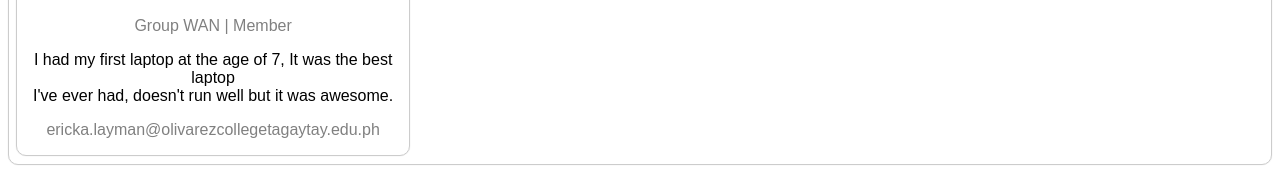
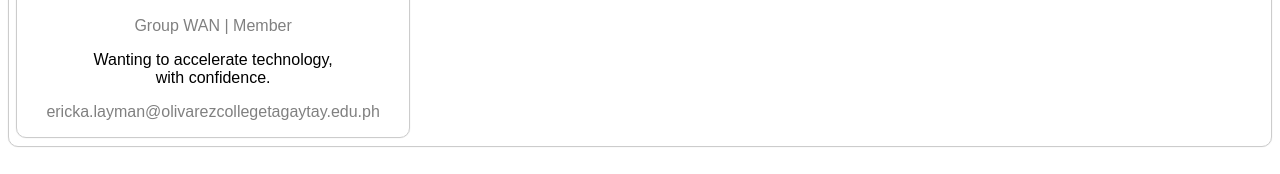
Before and after one commit to SubZiwo/GroupWAN, a plain HTML site: page members/ericka.html in a window 1280 px wide. Shown: the part 626-800 px from the top of the page. Drawn offline with Linux system fonts and the light colour scheme.

Commit message:
Update ericka.html

```diff
--- a/members/ericka.html
+++ b/members/ericka.html
@@ -99,8 +99,8 @@ html {
       <div class="container">
         <h2 style=" text-align: center;">Ericka Layman</h2>
         <p class="title"; style=" text-align: center;">Group WAN | Member </p>
-        <p style=" text-align: center;">I had my first laptop at the age of 7, It was the best laptop <br>
-		 I've ever had, doesn't run well but it was awesome.</p>
+        <p style=" text-align: center;"> Wanting to accelerate technology,<br>
+		with confidence.</p>
         <p class ="title"; style=" text-align: center;">ericka.layman@olivarezcollegetagaytay.edu.ph</p>
 
 		</a>
@@ -124,7 +124,7 @@ and a more effortless life in society for the future.
 </b></em>
 
 </p><br>
-        <p class ="title"; style=" text-align: center; font-family: century gothic">-E. Layman| "Why I Chose ICT"</p>
+        <p class ="title"; style=" text-align: center; font-family: century gothic">-E. Layman | "Why I Chose ICT"</p>
 		 <a href="https://subziwo.github.io/GroupWAN/index2.html">
         <p><button style ="background-color: #000 padding: 20px;
   color: white;
```
